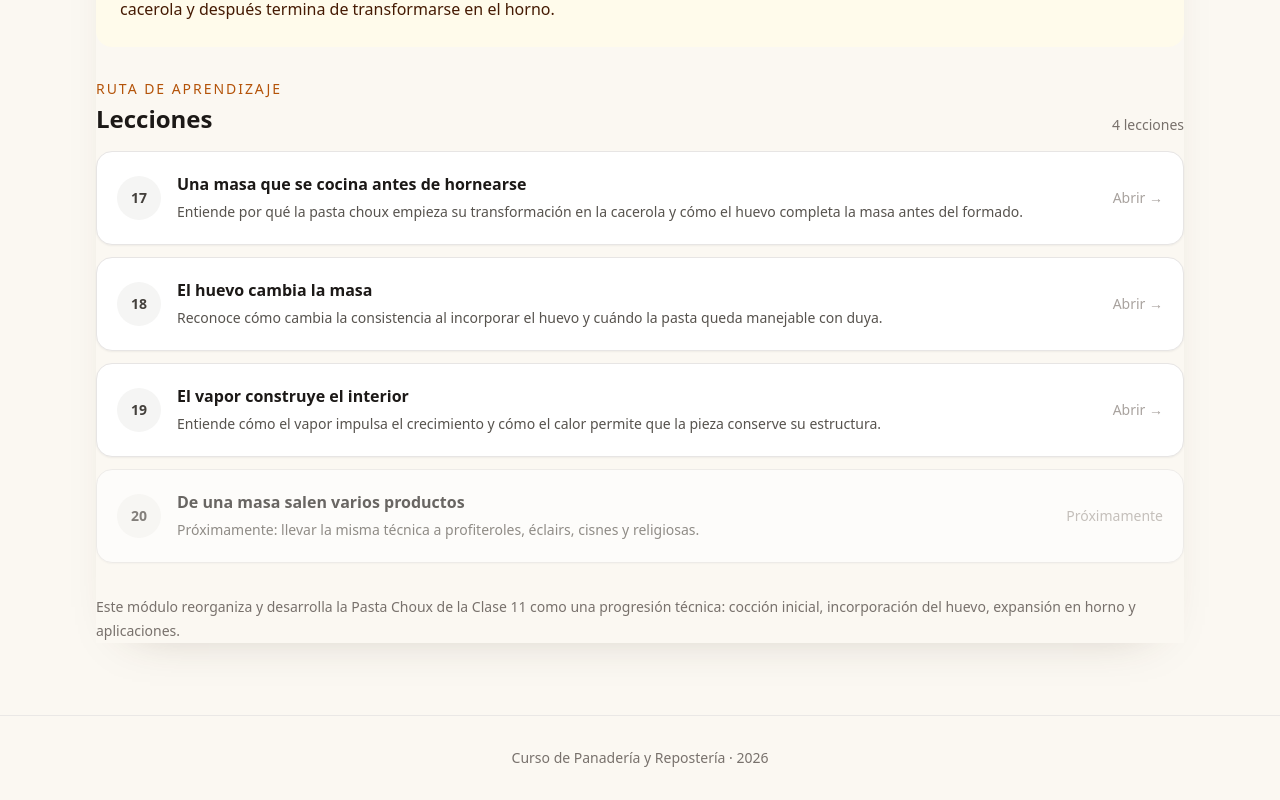
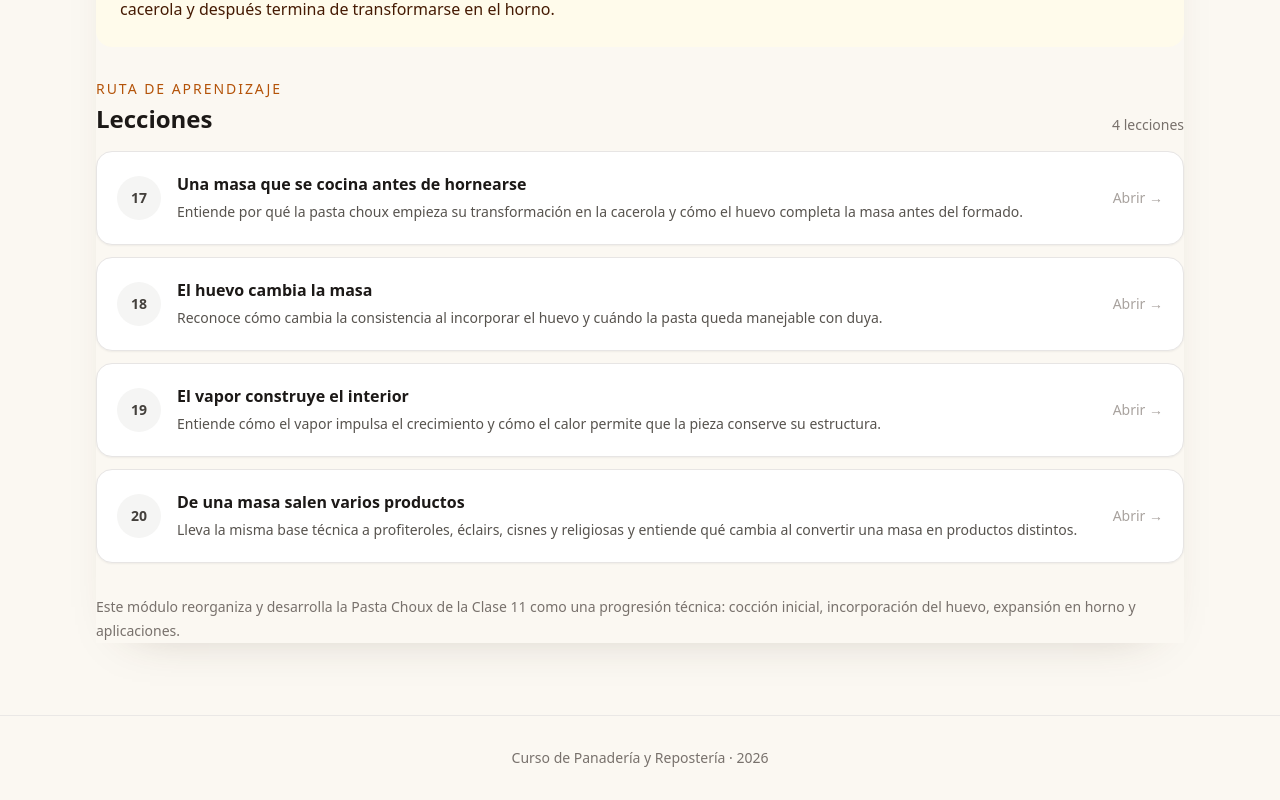
Before and after one commit to Drworm82/CursoPanadero, a Next.js app: page /modulo-4 in a window 1280 px wide. Shown: the part 662-1462 px from the top of the page. Built offline with nearby package versions, Linux system fonts and the light colour scheme; no server answers.

Commit message:
Activate lesson 20 in module 4

```diff
--- a/pages/modulo-4.js
+++ b/pages/modulo-4.js
@@ -11,7 +11,7 @@ const lessons = [
   ['17', 'Una masa que se cocina antes de hornearse', 'Entiende por qué la pasta choux empieza su transformación en la cacerola y cómo el huevo completa la masa antes del formado.', '/leccion-una-masa-que-se-cocina'],
   ['18', 'El huevo cambia la masa', 'Reconoce cómo cambia la consistencia al incorporar el huevo y cuándo la pasta queda manejable con duya.', '/leccion-el-huevo-cambia-la-masa'],
   ['19', 'El vapor construye el interior', 'Entiende cómo el vapor impulsa el crecimiento y cómo el calor permite que la pieza conserve su estructura.', '/leccion-el-vapor-construye-el-interior'],
-  ['20', 'De una masa salen varios productos', 'Próximamente: llevar la misma técnica a profiteroles, éclairs, cisnes y religiosas.', '#'],
+  ['20', 'De una masa salen varios productos', 'Lleva la misma base técnica a profiteroles, éclairs, cisnes y religiosas y entiende qué cambia al convertir una masa en productos distintos.', '/leccion-de-una-masa-salen-varios-productos'],
 ];
 
 export default function ModuleFourPage() {
```
